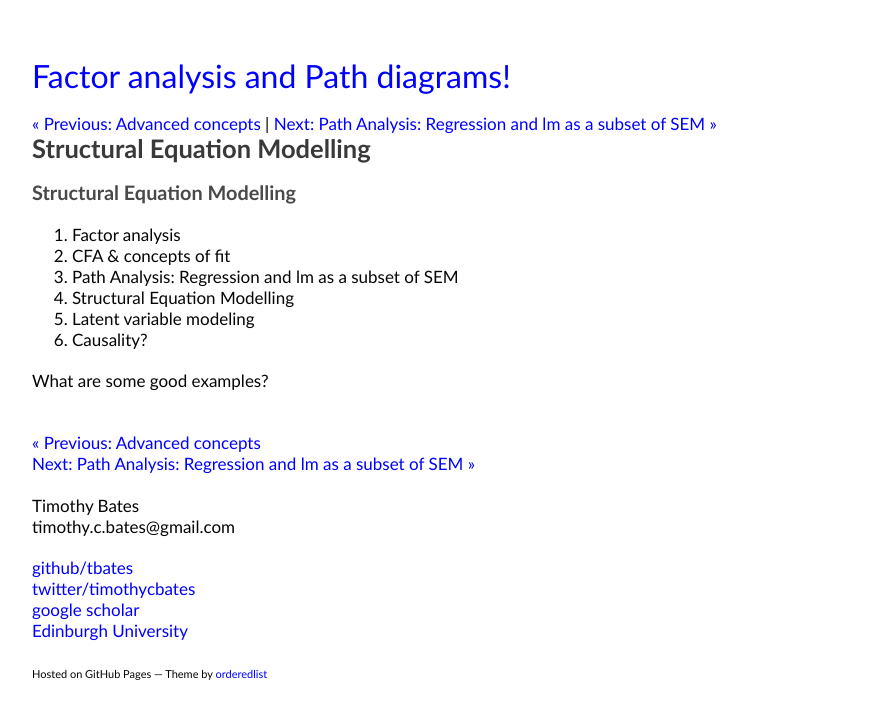
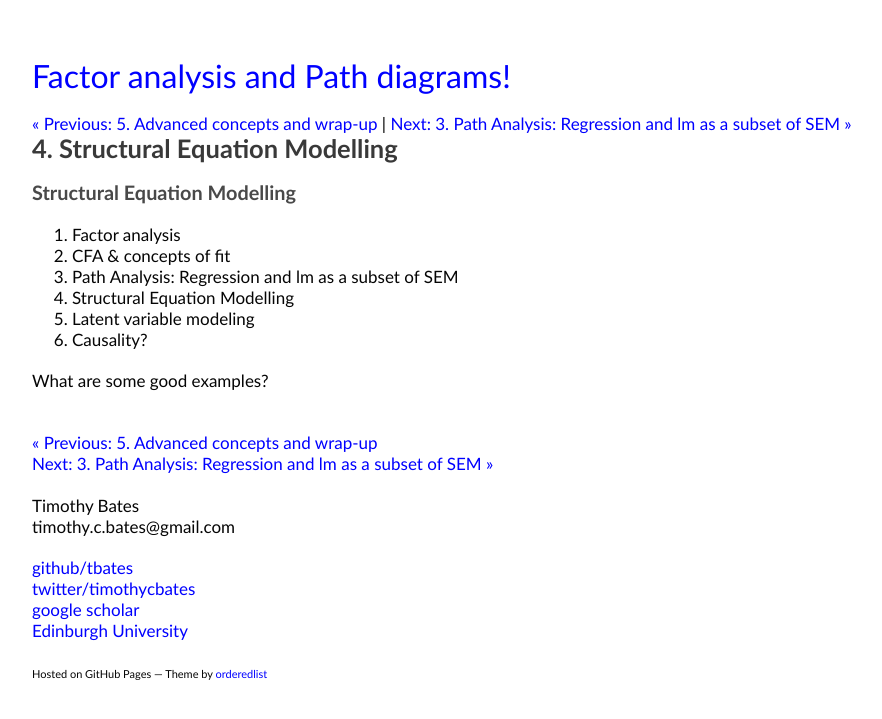
Before and after one commit to tbates/Multivariate-Stats-Course, a Jekyll site: the page built from _posts/2020-04-01-Structural_Equation_Modelling.markdown, in a window 1280 px wide. Shown: the top 719 px of the page, without its empty margins (26-908 px from the left). Built offline with Jekyll 4.4.1, drawn with Linux system fonts in a browser that asks for light colours.

Commit message:
re-order

```diff
--- a/_posts/2020-01-01-Factor_analysis.markdown
+++ b/_posts/2020-01-01-Factor_analysis.markdown
@@ -11,8 +11,7 @@ categories: intro
 
 [This block](http://tbates.github.io/Multivariate-Stats-Course) of the [MV course](http://www.drps.ed.ac.uk/current/dpt/cxpsyl11054.htm) introduces the idea of latent variables, the concept of a path diagram, on to general Structural Equation Modeling or SEM.
 
-An [overview of the next 5 weeks is here]()
-
+An [overview of the next 5 weeks is here](http://tbates.github.io/Multivariate-Stats-Course/intro/2020/12/01/outline.html)
 
 1. Factor analysis
 2. CFA & concepts of fit
--- a/_posts/2020-02-01-CFA_and_fit.markdown
+++ b/_posts/2020-02-01-CFA_and_fit.markdown
@@ -1,6 +1,6 @@
 ---
 layout: post
-title: "CFA and concepts of fit"
+title: "2. CFA and concepts of fit"
 date: 2020-02-01 00:01
 comments: true
 categories: intro
--- a/_posts/2020-03-01-Regression_as_path_analysis.markdown
+++ b/_posts/2020-03-01-Regression_as_path_analysis.markdown
@@ -1,6 +1,6 @@
 ---
 layout: post
-title: "Path Analysis: Regression and lm as a subset of SEM"
+title: "3. Path Analysis: Regression and lm as a subset of SEM"
 date: 2020-03-01 00:01
 comments: true
 categories: intro
--- a/_posts/2020-04-01-Structural_Equation_Modelling.markdown
+++ b/_posts/2020-04-01-Structural_Equation_Modelling.markdown
@@ -1,6 +1,6 @@
 ---
 layout: post
-title: "Structural Equation Modelling"
+title: "4. Structural Equation Modelling"
 date: 2020-04-01 00:01
 comments: true
 categories: intro
--- a/_posts/2020-05-01-Advanced_concepts_discussion.markdown
+++ b/_posts/2020-05-01-Advanced_concepts_discussion.markdown
@@ -1,6 +1,6 @@
 ---
 layout: post
-title: "Advanced concepts"
+title: "5. Advanced concepts and wrap-up"
 date: 2020-05-01 00:01
 comments: true
 categories: intro
```
Also changed, not shown: other parts of _posts/2020-01-01-Factor_analysis.markdown (+1 -1 lines).
